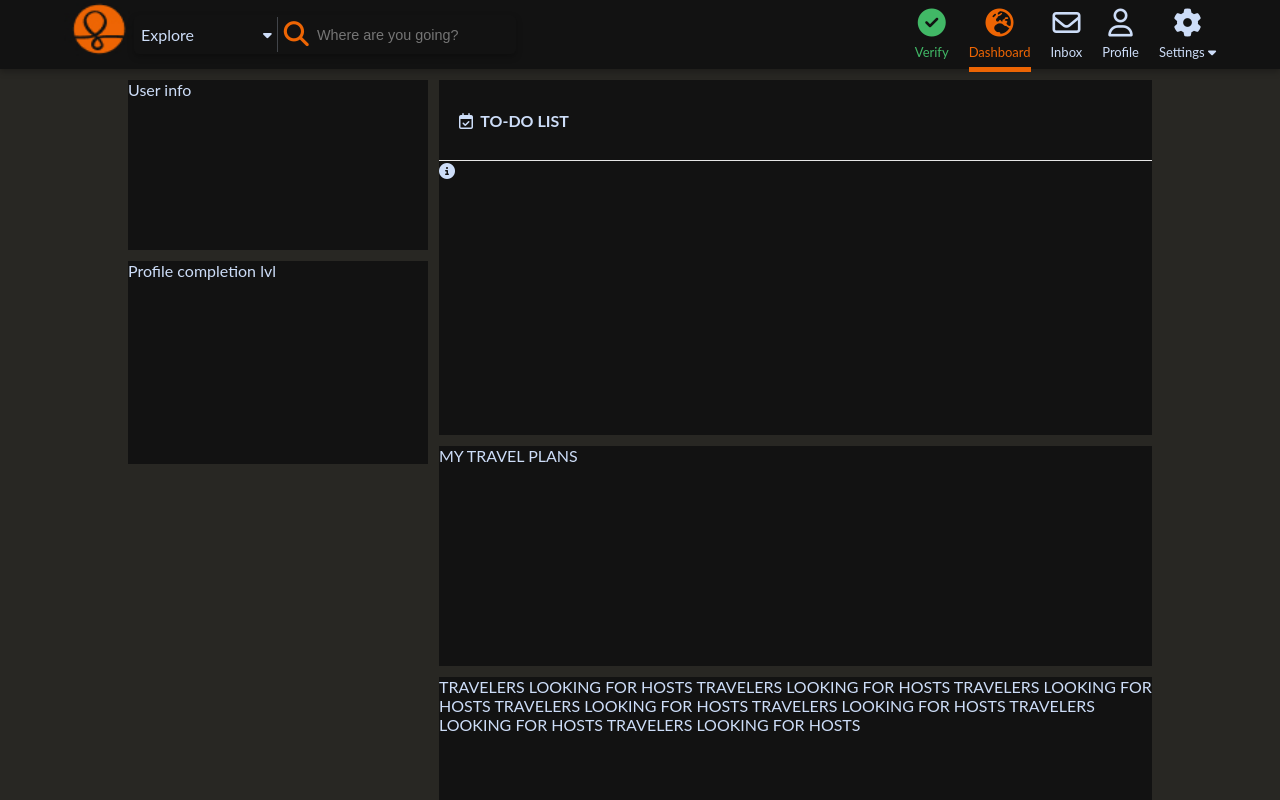
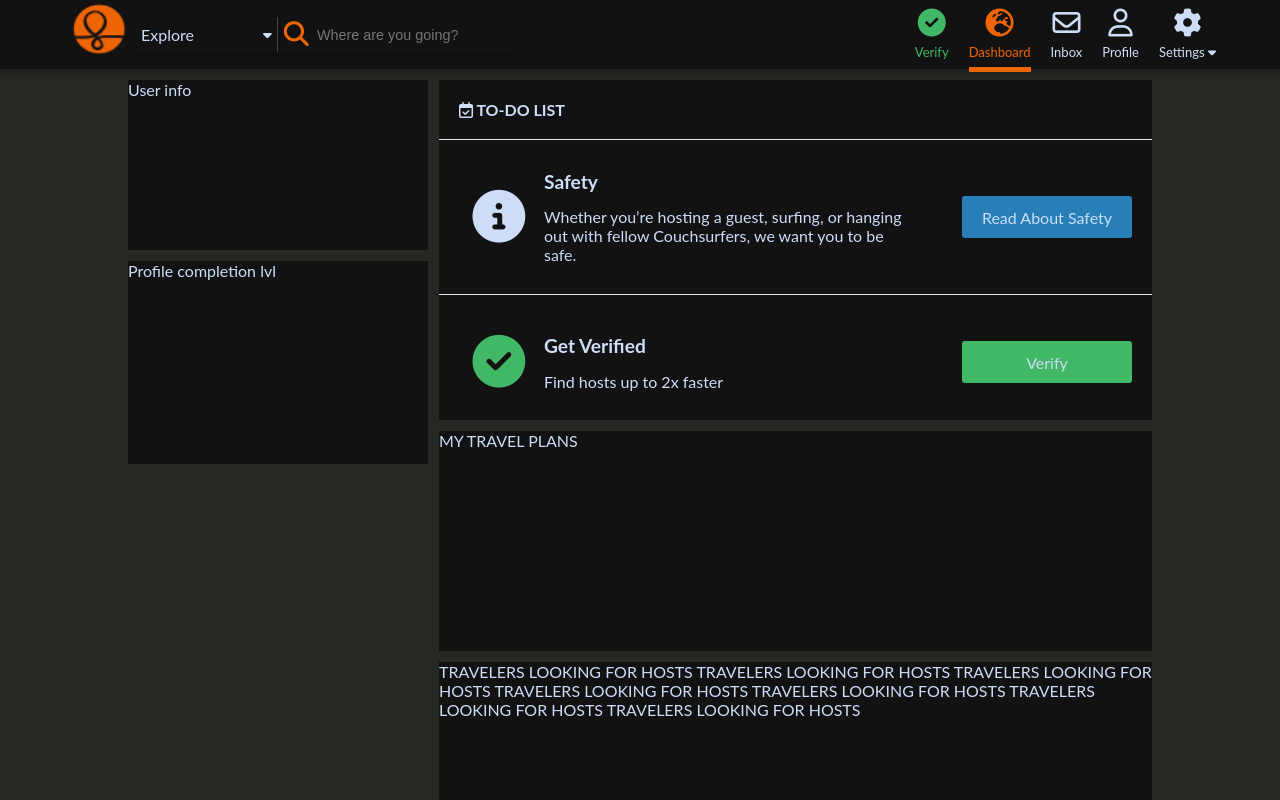
Before and after one commit to whoiam-bat/couchsurfing, an Angular app in the folder couchsurfing-frontend/: page /dashboard in a window 1280 px wide. Shown: the top 800 px of the page. Built offline with nearby package versions, Linux system fonts and the light colour scheme.

Commit message:
Frontend   Completed ToDo component card

```diff
--- a/couchsurfing-frontend/src/app/components/dashboard/to-do/to-do.component.css
+++ b/couchsurfing-frontend/src/app/components/dashboard/to-do/to-do.component.css
@@ -1,5 +1,5 @@
 .to-do {
-  height: 355px;
+  max-height: 340px;
   background-color: var(--dark-black);
 
   display: flex;
@@ -15,6 +15,83 @@
   border-bottom: 1px solid #e6e6e6;
 }
 
-.todo-header h1 {
+.todo-header-title {
+  display: flex;
+  align-items: center;
   font-size: 1em;
 }
+
+.todo-content-container {
+  width: 100%;
+}
+
+.card {
+  display: flex;
+  padding: 30px 20px;
+  align-items: center;
+  border-bottom: 1px solid #e6e6e6;
+}
+
+.last-card {
+  border: none;
+}
+
+.card-icon {
+  display: flex;
+  flex: 0 0 80px;
+  font-size: 3.3em;
+  justify-content: center;
+  align-items: center;
+}
+
+.verify-icon {
+  color: var(--light-green);
+}
+
+.card-content-wrap {
+  width: 100%;
+  display: flex;
+  justify-content: space-between;
+  align-items: center;
+}
+
+.card-content {
+  padding: 0 15px 0 5px;
+}
+
+.card-content-title {
+  font-size: 1.2em;
+  margin: 0 0 0.75em 0;
+}
+
+.card-actions-list-item {
+  display: flex;
+  width: 150px;
+  height: 20px;
+  padding: 11px 10px;
+  justify-content: center;
+  align-items: center;
+
+  border-radius: 3px;
+}
+
+.read {
+  background-color: var(--light-blue);
+}
+
+.read:hover {
+  background-color: var(--dark-blue);
+}
+
+.verify {
+  background-color: var(--light-green);
+}
+
+.verify:hover {
+  background-color: var(--dark-green);
+}
+
+.card-actions-list-item, a {
+  color: var(--white);
+  cursor: pointer;
+}
--- a/couchsurfing-frontend/src/app/components/dashboard/to-do/to-do.component.html
+++ b/couchsurfing-frontend/src/app/components/dashboard/to-do/to-do.component.html
@@ -1,14 +1,43 @@
 <div class="to-do">
   <header class="todo-header">
-    <h1>
+    <h1 class="todo-header-title">
       <span class="todo-icon-wrap"><i class="fa-regular fa-calendar-check"></i></span>
       &nbsp;To-Do List
     </h1>
   </header>
-  <div class="todo-content">
-    <section class="safety">
-      <div class="safety-icon">
+  <div class="todo-content-container">
+    <section class="card">
+      <div class="card-icon">
         <i class="fa-solid fa-circle-info"></i>
+      </div>
+      <div class="card-content">
+        <h1 class="card-content-title">Safety</h1>
+        <span>Whether you’re hosting a guest, surfing, or hanging out with fellow Couchsurfers, we want you to be safe.</span>
+      </div>
+      <div class="card-actions">
+        <ul class="card-actions-list">
+          <li class="card-actions-list-item read">
+            <a class="card-action" href="#">Read About Safety</a>
+          </li>
+        </ul>
+      </div>
+    </section>
+    <section class="card last-card">
+      <div class="card-icon">
+        <i class="fa-solid fa-circle-check verify-icon"></i>
+      </div>
+      <div class="card-content-wrap">
+        <div class="card-content">
+          <h1 class="card-content-title">Get Verified</h1>
+          <span>Find hosts up to 2x faster</span>
+        </div>
+        <div class="card-actions">
+          <ul class="card-actions-list">
+            <li class="card-actions-list-item verify">
+              <a class="card-action" href="#">Verify</a>
+            </li>
+          </ul>
+        </div>
       </div>
     </section>
   </div>
--- a/couchsurfing-frontend/src/styles.css
+++ b/couchsurfing-frontend/src/styles.css
@@ -9,6 +9,7 @@
   --light-green: #41B866;
   --dark-green: #215c33;
   --light-blue: #287FB8;
+  --dark-blue: #0e4a76;
   --orange: #ED6504;
 }
 
@@ -18,6 +19,10 @@
   background: var(--light-black);
 
   font-family: Lato, "Helvetica Neue", Helvetica, Arial, "Lucida Grande", sans-serif;
+}
+
+h1 {
+  margin: 0;
 }
 
 a {
```
